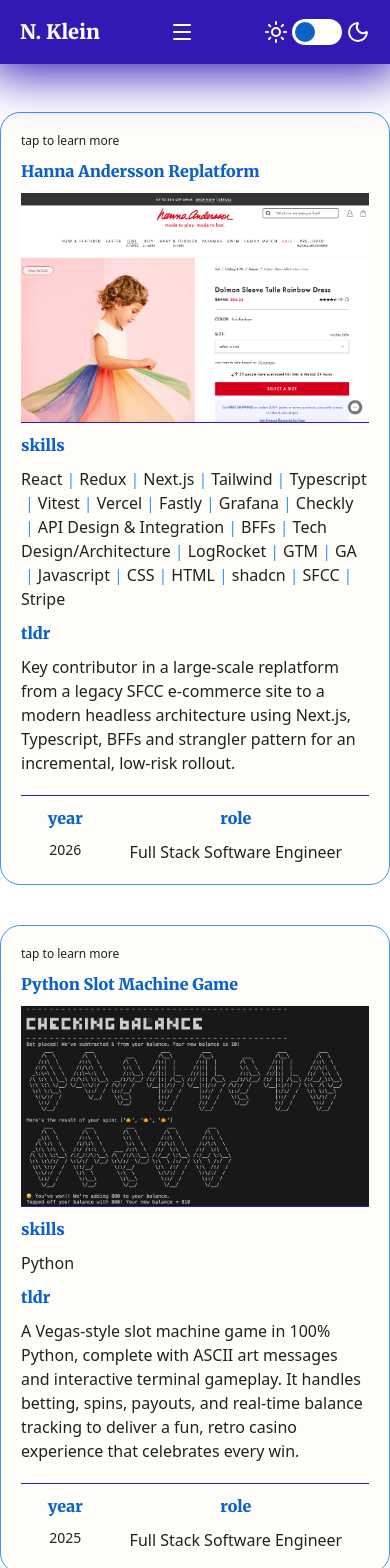
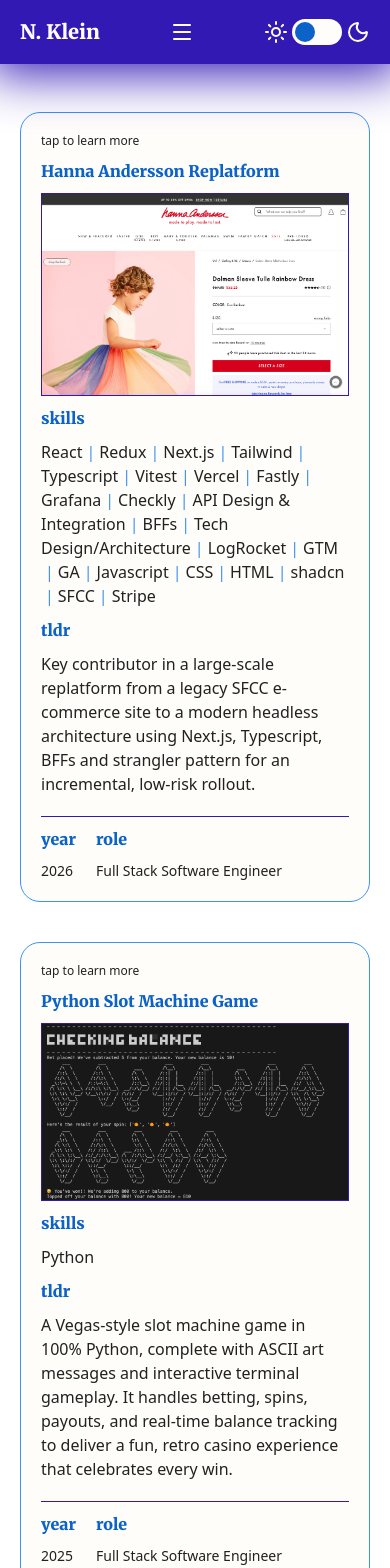
Before and after one commit to kleinlikecalvin/klein_like_calvin_next, a Next.js app: page /all-projects in a window 390 px wide. Shown: the top 1568 px of the page. Built offline with nearby package versions, Linux system fonts and the light colour scheme.

Commit message:
Supporting mobile projects on home and all-projects

```diff
--- a/app/all-projects/page.tsx
+++ b/app/all-projects/page.tsx
@@ -5,7 +5,7 @@
 
 export default function AllProjects() {
   return (
-    <main className="AllProjects grid grid-cols-1 lg:grid-cols-2 gap-10">
+    <main className="AllProjects mx-5 grid grid-cols-1 gap-10 lg:mx-0 lg:grid-cols-2">
       {projectsData.map((project, i) => {
         return (
           <ProjectOverviewCard
--- a/app/components/Projects/ProjectOverview.tsx
+++ b/app/components/Projects/ProjectOverview.tsx
@@ -1,3 +1,4 @@
+import Link from "next/link";
 import { projectsData } from "../../data/projects/projectsData";
 import ProjectOverviewCard from "./ProjectOverviewCard";
 
@@ -11,12 +12,12 @@
       </div>
       {projectsData.length > 2 && (
         // TODO switch this to scale like the rest of them
-        <a
+        <Link
           href="/all-projects"
-          className="bg-background text-special-one hover:bg-special-one hover:text-background mx-auto mt-11 w-max border-2 text-center text-lg font-medium"
+          className="bg-background scale text-special-one mx-auto mt-11 w-max border-2 text-center text-lg font-bold"
         >
           view more projects
-        </a>
+        </Link>
       )}
     </section>
   );
--- a/app/components/projects/ProjectOverviewCard.tsx
+++ b/app/components/projects/ProjectOverviewCard.tsx
@@ -1,6 +1,7 @@
 import { Project } from "@/app/types/project_types";
 import Image from "next/image";
 import Skills from "./Skills";
+import Link from "next/link";
 
 export default function ProjectOverviewCard({
   project,
@@ -14,7 +15,7 @@
   const { id, title, preview, skills, year, role } = project;
 
   return (
-    <a
+    <Link
       href={`/project?id=${id}`}
       className={`ProjectOverviewCard p-half bg-background text-foreground scale rounded-[20px] ${classes}`}
       aria-label="View full project details."
@@ -22,7 +23,7 @@
       <p className="text-xs lg:hidden">tap to learn more</p>
       <p className="special">{title}</p>
       {preview.thumbnail.src && (
-        <div className="image-container border-b-special-one overflow-hidden border-b lg:h-50">
+        <div className="image-container border-special-one overflow-hidden border lg:h-50">
           <Image
             className="mx-auto h-auto w-full"
             src={preview.thumbnail.src}
@@ -33,7 +34,7 @@
           />
         </div>
       )}
-      <div className="info pb-half border-b-special-one border-b lg:h-69">
+      <div className="info pb-half border-b-special-one border-b lg:h-72">
         <div className="skills">
           <p className="special">skills</p>
           <Skills skills={skills} />
@@ -43,16 +44,16 @@
           <p className="tldr">{preview.tldr}</p>
         </div>
       </div>
-      <div className="stats flex items-start justify-evenly gap-5 text-center lg:h-20">
-        <div className="year stat">
+      <div className="stats flex items-start justify-evenly gap-5 lg:h-20 lg:flex-row lg:text-center">
+        <div className="year">
           <p className="special">year</p>
           <p className="text-sm">{year}</p>
         </div>
-        <div className="role stat">
+        <div className="role max-lg:flex-1">
           <p className="special">role</p>
-          <p>{role}</p>
+          <p className="text-sm">{role}</p>
         </div>
       </div>
-    </a>
+    </Link>
   );
 }
--- a/app/page.tsx
+++ b/app/page.tsx
@@ -14,7 +14,7 @@
       <Blurb />
       {/* TODO figure out why the bg-color is slightly different in dark mode. Also spacing is off */}
       <section className="skills flex flex-col gap-4 lg:flex-row lg:items-center">
-        <h3>skills</h3>
+        <h3 className="m-0">skills</h3>
         <Skills skills={allSkills} />
       </section>
       <ProjectOverview />
```
